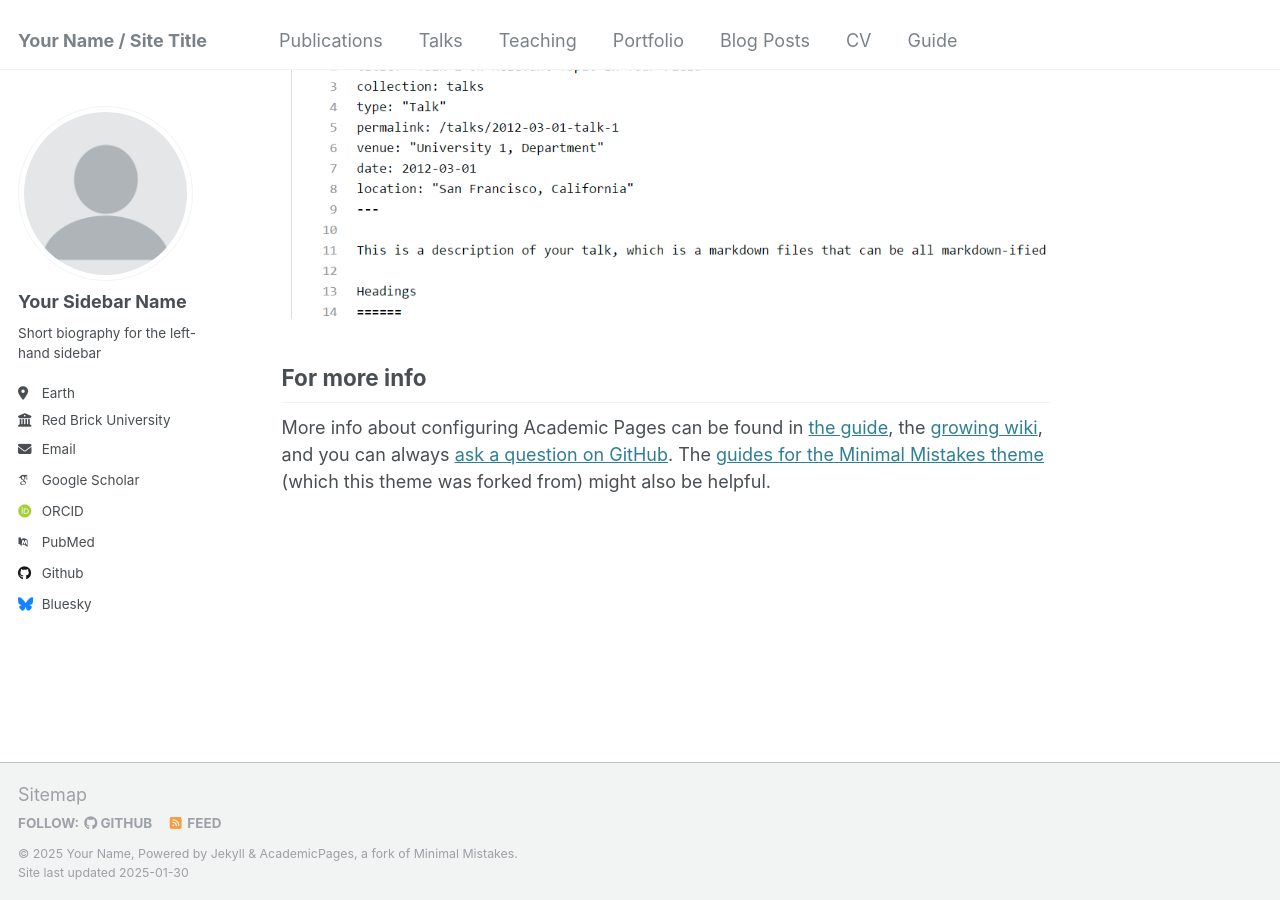
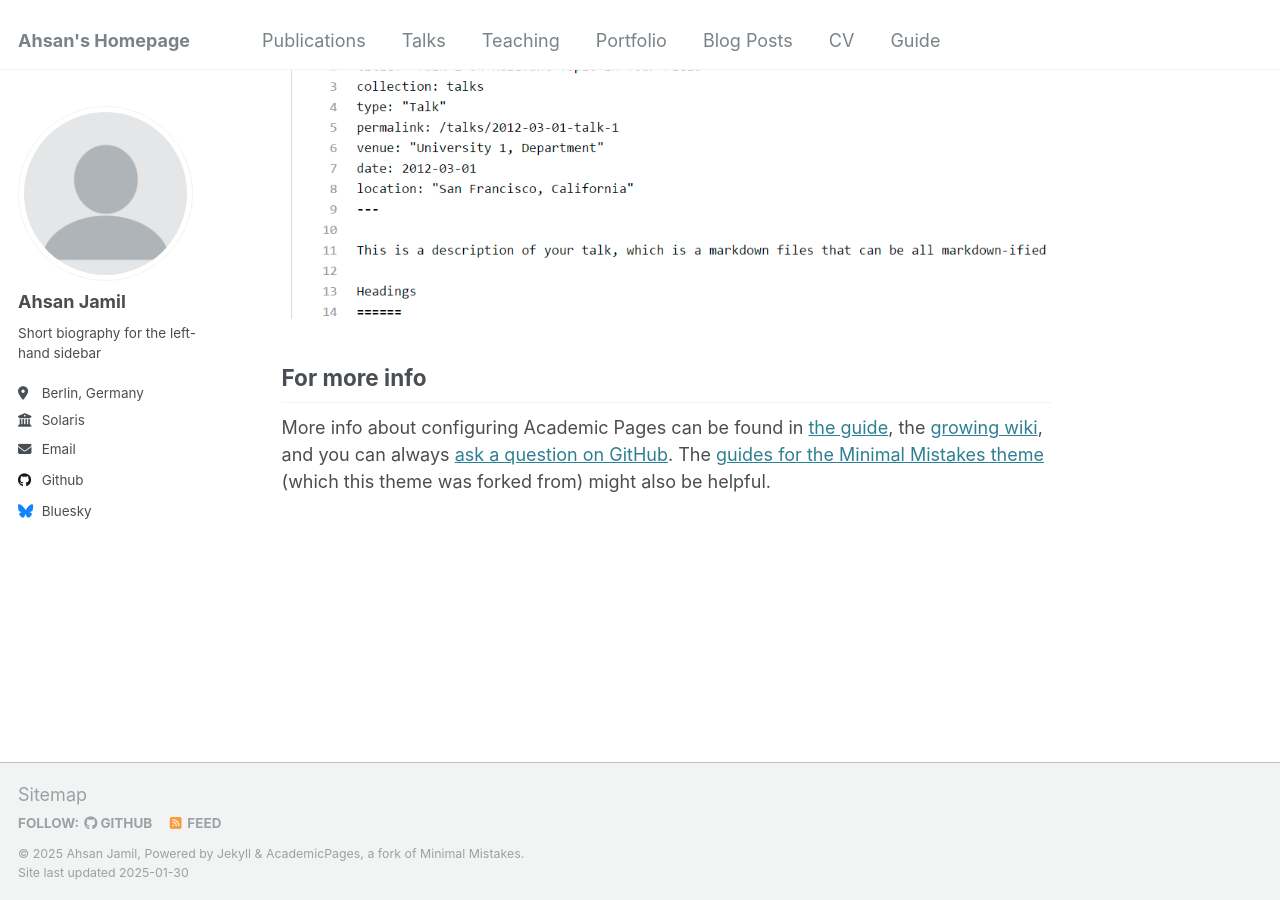
Before and after one commit to ahsanjam/sudojamil, a Jekyll site: the page built from _pages/about.md, in a window 1280 px wide and 900 px high, scrolled down 2643 px. Built offline with Jekyll 4.4.1, drawn with Linux system fonts in a browser that asks for light colours; some web fonts are replaced.

Commit message:
Made changes to the _config.yml file, only basic

```diff
--- a/_config.yml
+++ b/_config.yml
@@ -8,11 +8,11 @@
 
 # Basic Site Settings
 locale                   : "en-US"
-title                    : "Your Name / Site Title"
+title                    : "Ahsan's Homepage"
 title_separator          : "-"
-name                     : &name "Your Name"
+name                     : &name "Ahsan Jamil"
 description              : &description "personal description"
-url                      : https://academicpages.github.io # the base hostname & protocol for your site e.g. "https://[your GitHub username].github.io"
+url                      : https://ahsanjamil.github.io # the base hostname & protocol for your site e.g. "https://[your GitHub username].github.io"
 baseurl                  : "" # the subpath of your site, e.g. "/blog"
 repository               : "academicpages/academicpages.github.io"
 
@@ -22,21 +22,21 @@ repository               : "academicpages/academicpages.github.io"
 author:
   # Biographic information
   avatar           : "profile.png"
-  name             : "Your Sidebar Name"
+  name             : "Ahsan Jamil"
   pronouns         : # example: "she/her"
   bio              : "Short biography for the left-hand sidebar"
-  location         : "Earth"
-  employer         : "Red Brick University"
+  location         : "Berlin, Germany"
+  employer         : "Solaris"
   uri              : # URL
-  email            : "none@example.org"
+  email            : "ahsanjamil@outlook.com"
 
   # Academic websites
   arxiv            : # URL - Update with the correct link to your profile
-  googlescholar    : "https://scholar.google.com/citations?user=PS_CX0AAAAAJ"
+  googlescholar    : #"https://scholar.google.com/citations?user=PS_CX0AAAAAJ"
   impactstory      : # URL
-  orcid            : "http://orcid.org/yourorcidurl"
+  orcid            : #"http://orcid.org/yourorcidurl"
   semantic         : # URL
-  pubmed           : "https://www.ncbi.nlm.nih.gov/pubmed/?term=john+snow"
+  pubmed           : #"https://www.ncbi.nlm.nih.gov/pubmed/?term=john+snow"
   researchgate     : # URL
   scopus           : # URL
 
```
